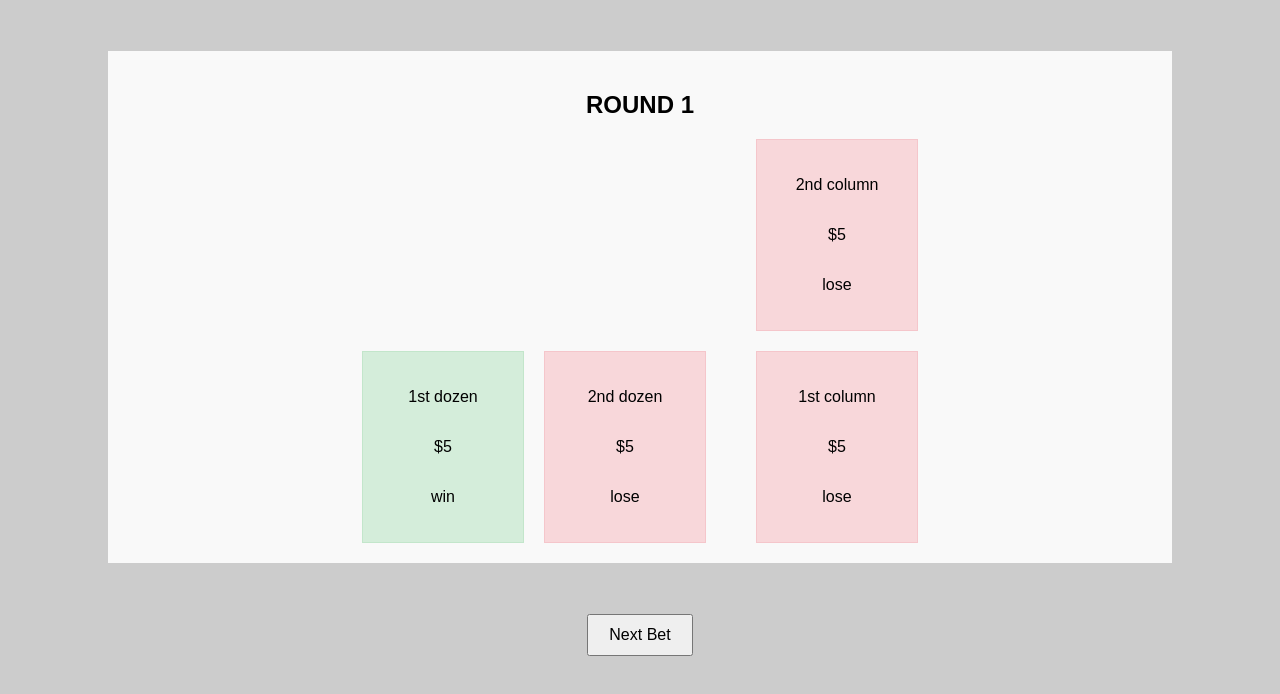
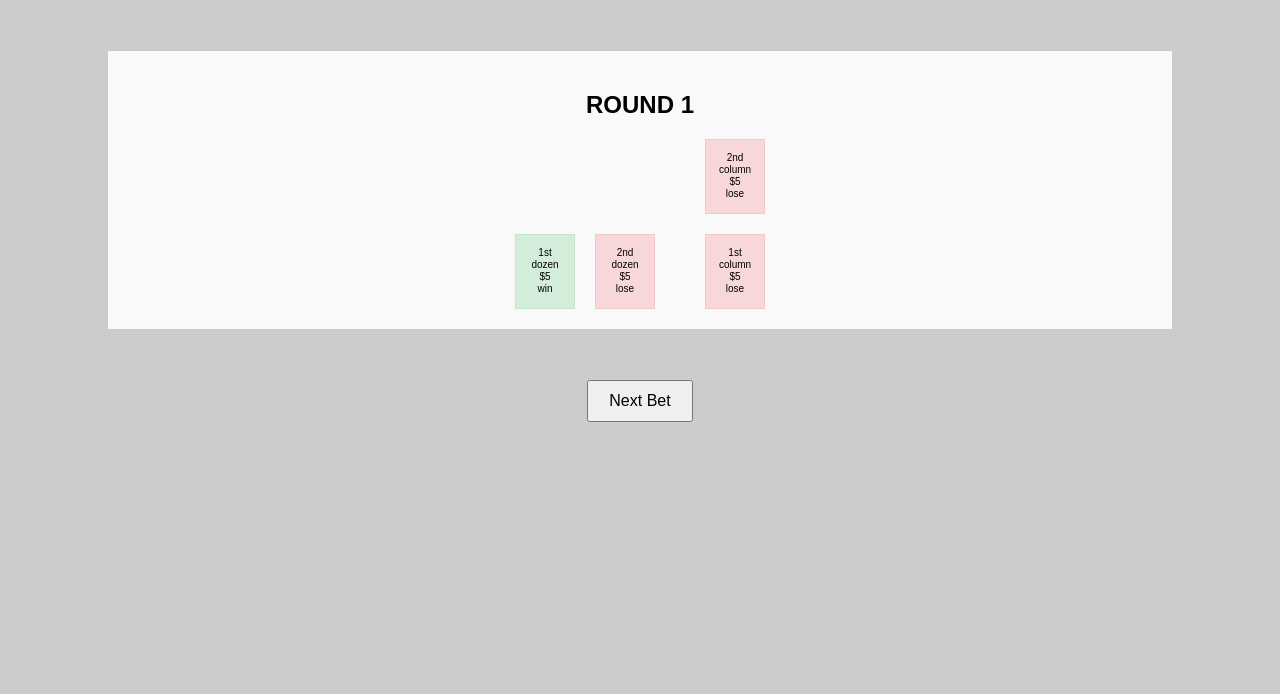
Before and after one commit to axiodisi/fcs-betting-simulation, a plain HTML site: page index.html in a window 1280 px wide. Drawn offline with Linux system fonts and the light colour scheme.

Commit message:
Update index.html

```diff
--- a/index.html
+++ b/index.html
@@ -44,13 +44,22 @@
 
         .bet {
             border: 1px solid #000;
-            padding: 20px;
+            padding: 10px;
             display: flex;
             flex-direction: column;
             align-items: center;
             justify-content: center;
-            width: 120px;
-            height: 150px;
+            width: 60px;
+            height: 75px;
+            box-sizing: border-box;
+            overflow: hidden;
+            text-overflow: ellipsis;
+        }
+
+        .bet p {
+            margin: 0;
+            font-size: 10px;
+            line-height: 1.2;
         }
 
         .bet.win {
@@ -302,7 +311,6 @@
             },
         ];
 
-
         let currentFrame = 0;
 
         function renderFrame() {
```
